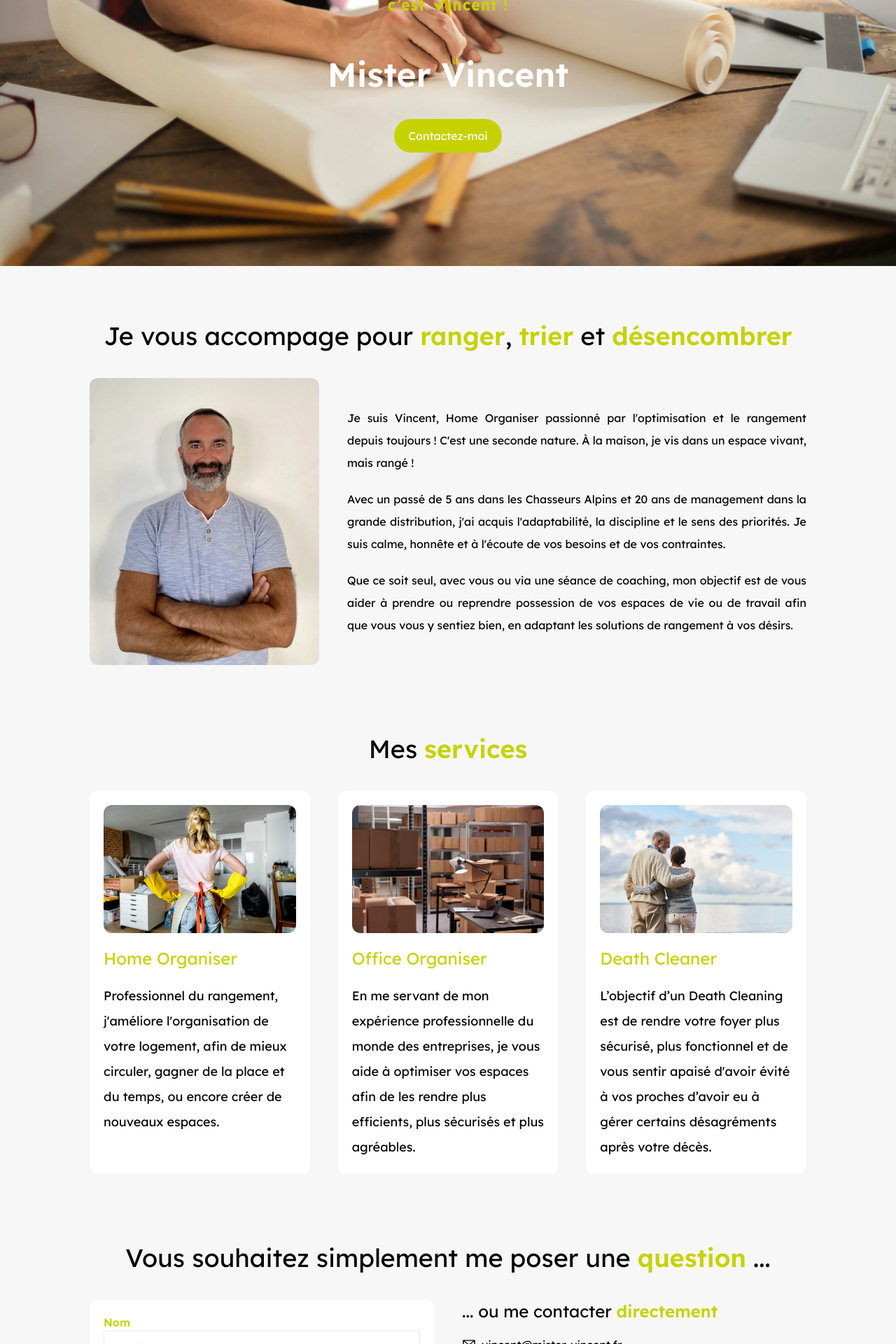
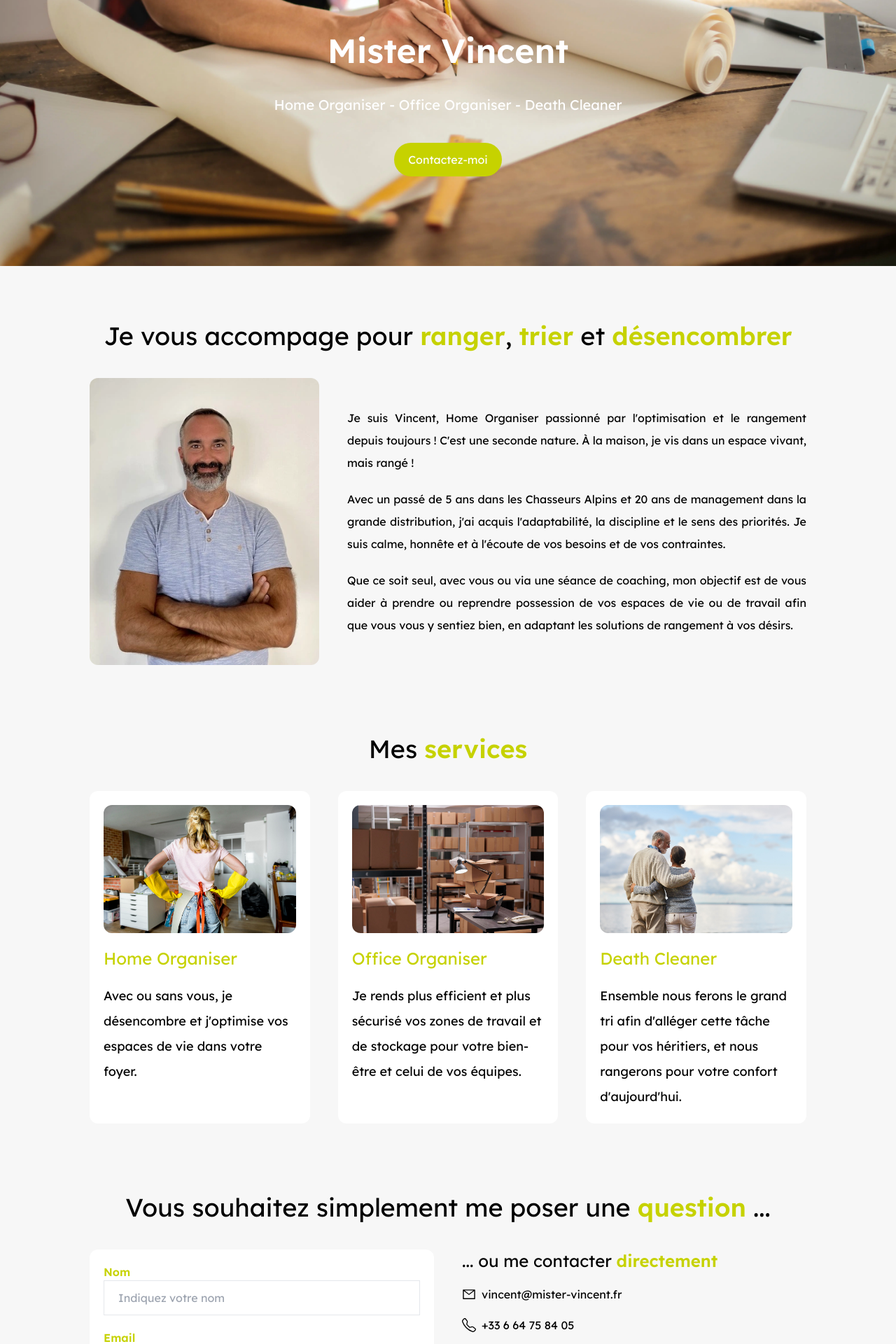
Before and after one commit to SylvainLaconi/mister-vincent, a Next.js app: page / in a window 1280 px wide. Shown: the part 420-2340 px from the top of the page at 70% size. Built offline with nearby package versions, Linux system fonts and the light colour scheme.

Commit message:
social links

```diff
--- a/src/components/organisms/FooterSection.tsx
+++ b/src/components/organisms/FooterSection.tsx
@@ -47,18 +47,21 @@ export const FooterSection = () => {
 					>
 						<BsFacebook size={25} />
 					</a>
-					<a href="https://www.instagram.com/" target="_blank">
+					{/* <a href="https://www.instagram.com/" target="_blank">
 						<BsInstagram size={25} />
-					</a>
-					<a href="https://www.pinterest.fr/" target="_blank">
+					</a> */}
+					<a href="https://www.pinterest.fr/MisterVincent69/" target="_blank">
 						<BsPinterest size={25} />
 					</a>
-					<a href="https://fr.linkedin.com/" target="_blank">
+					<a
+						href="https://www.linkedin.com/company/mister-vincent/about/?viewAsMember=true"
+						target="_blank"
+					>
 						<BsLinkedin size={25} />
 					</a>
-					<a href="https://www.youtube.com/" target="_blank">
+					{/* <a href="https://www.youtube.com/" target="_blank">
 						<BsYoutube size={25} />
-					</a>
+					</a> */}
 				</div>
 				<p className="text-xs p-5 text-center">2023 @ TOUS DROITS RÉSERVÉS</p>
 			</div>
--- a/src/components/organisms/HeroSection.tsx
+++ b/src/components/organisms/HeroSection.tsx
@@ -42,6 +42,10 @@ export const HeroSection = () => {
 					Mister Vincent
 				</h1>
 
+				<h2 className="text-md lg:text-xl text-center text-white">
+					Home Organiser - Office Organiser - Death Cleaner
+				</h2>
+
 				<ScrollToHashButton hash="contact" />
 			</div>
 		</div>
--- a/src/components/organisms/ServiceSection.tsx
+++ b/src/components/organisms/ServiceSection.tsx
@@ -15,17 +15,18 @@ export const ServiceSection = () => {
 					<ServiceCard
 						title="Home Organiser"
 						picture={houseImage}
-						content="Professionnel du rangement, j'améliore l'organisation de votre logement, afin de mieux circuler, gagner de la place et du temps, ou encore créer de nouveaux espaces."
+						content="Avec ou sans vous, je désencombre et j'optimise vos espaces de vie dans votre foyer."
 					/>
 					<ServiceCard
 						title="Office Organiser"
 						picture={warehouseImage}
-						content="En me servant de mon expérience professionnelle du monde des entreprises, je vous aide à optimiser vos espaces afin de les rendre plus efficients, plus sécurisés et plus agréables."
+						content="Je rends plus efficient et plus sécurisé vos zones de travail et de stockage pour votre bien-être et celui de vos équipes."
 					/>
 					<ServiceCard
 						title="Death Cleaner"
 						picture={coupleImage}
-						content="L’objectif d’un Death Cleaning est de rendre votre foyer plus sécurisé, plus fonctionnel et de vous sentir apaisé d'avoir évité à vos proches d’avoir eu à gérer certains désagréments après votre décès."
+						content="Ensemble nous ferons le grand tri afin d'alléger cette tâche pour vos héritiers, et nous rangerons pour votre confort d'aujourd'hui.
+"
 					/>
 				</div>
 			</div>
```
